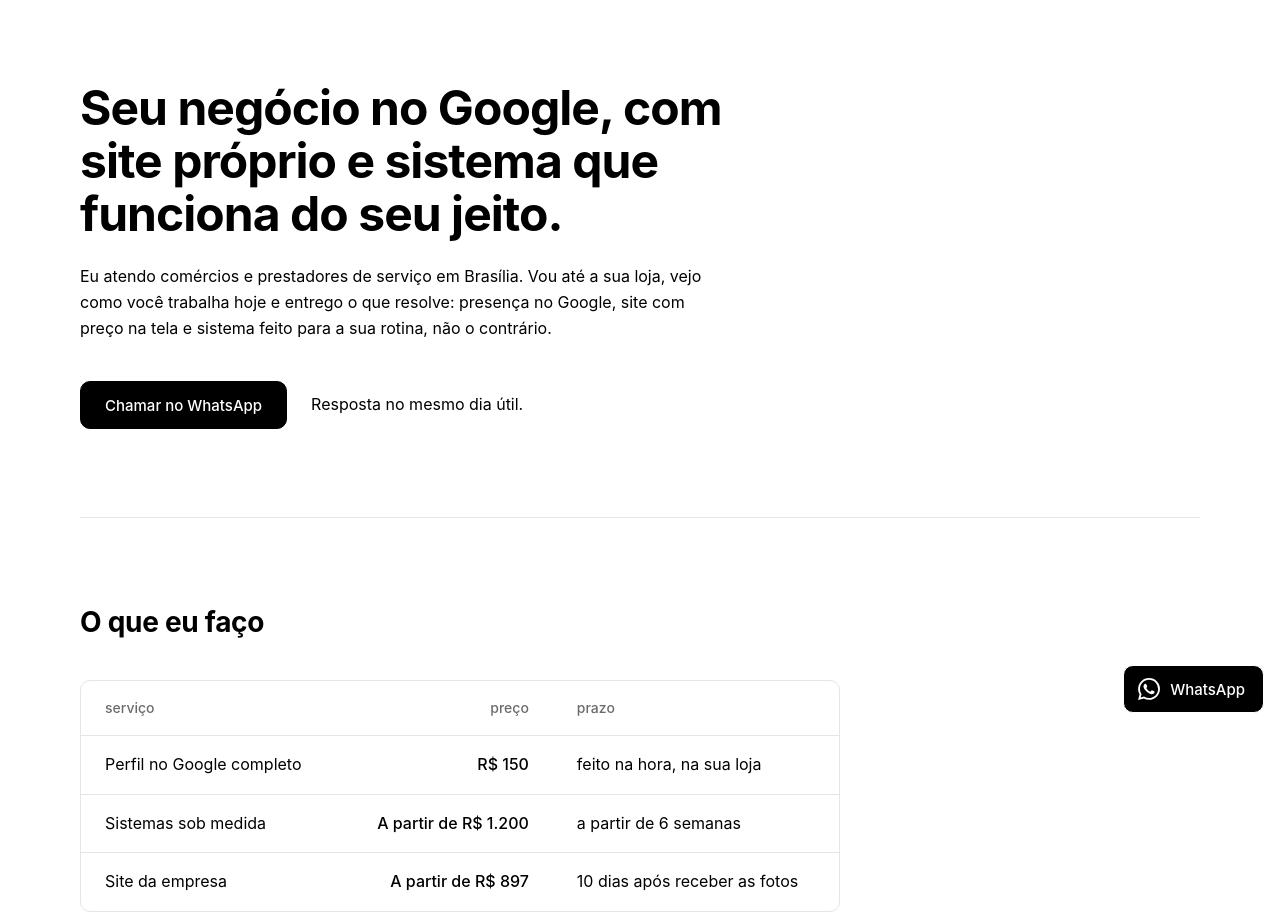
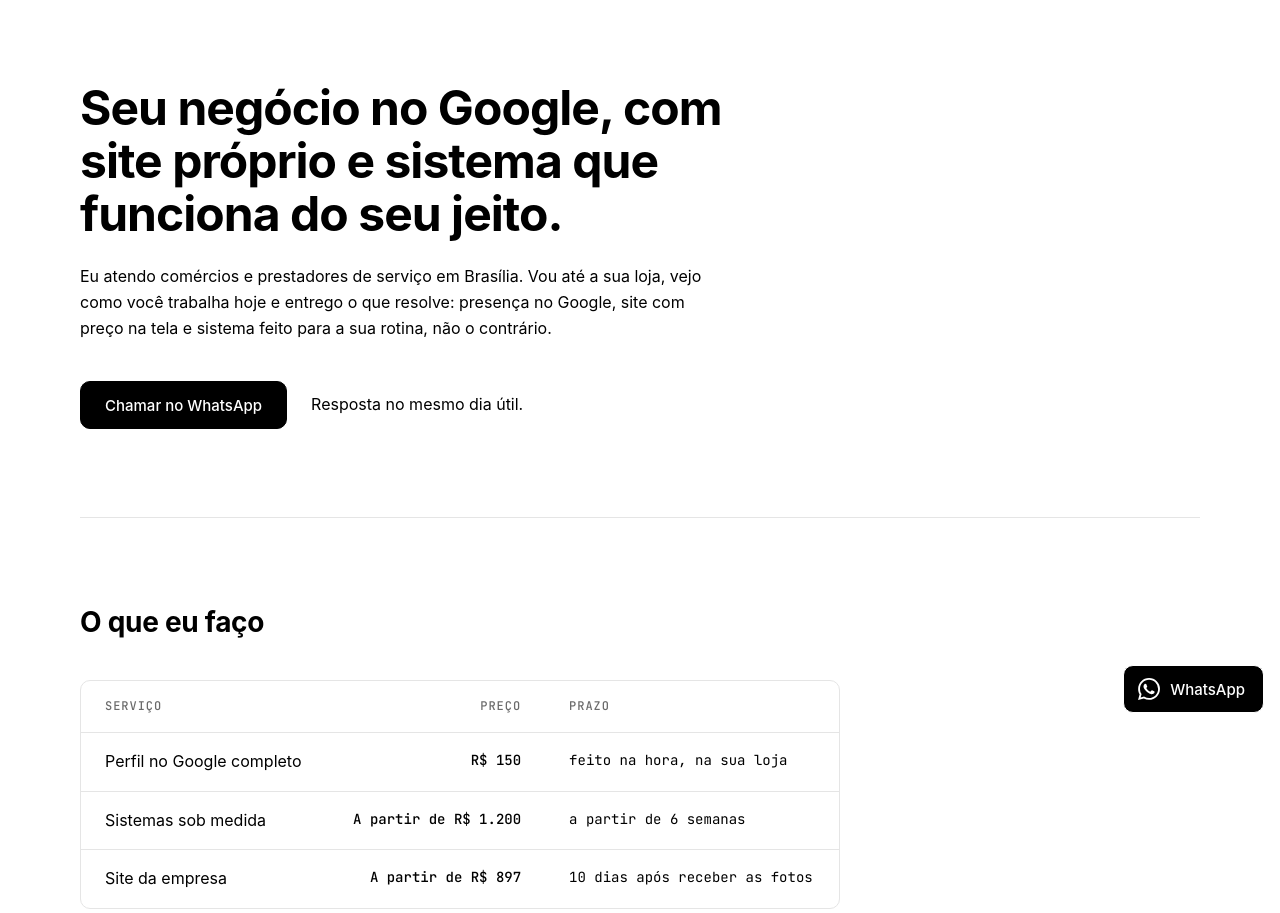
Before and after one commit to ximenesdev/bruno-ximenes-site, a website: page public/index.html in a window 1280 px wide. Shown: the part 71-984 px from the top of the page. Drawn offline with Linux system fonts and the light colour scheme.

Commit message:
feat: JetBrains Mono em subset próprio como fonte de acento
- 400 e 500 via pyftsubset (ASCII, acentos do português, pontuação
  tipográfica): 5,7 KB por peso, unicode-range espelhando o subset
- token --fonte-mono com ui-monospace na frente (Apple não baixa nada)
- entra só em preços e prazos das tabelas (tabular-nums), nos numerais
  dos passos e nos rótulos de coluna em caixa alta
- classe temporária .teste-mono-total para avaliação pelo console

```diff
--- a/public/css/site.css
+++ b/public/css/site.css
@@ -39,6 +39,27 @@
   src: url("../fonts/poppins-latin-600-normal.woff2") format("woff2");
 }
 
+/* JetBrains Mono, subset próprio (pyftsubset): ASCII, acentos do português e
+   pontuação tipográfica — 149 glifos, ~5,7 KB por peso. Só acento: valores,
+   numerais e rótulos. O unicode-range espelha o subset. */
+@font-face {
+  font-family: "JetBrains Mono";
+  font-style: normal;
+  font-weight: 400;
+  font-display: swap;
+  src: url("../fonts/jetbrains-mono-subset-400-normal.woff2") format("woff2");
+  unicode-range: U+0020-007E, U+00A0, U+00A9, U+00AA, U+00B0, U+00B7, U+00BA, U+00C0-00C3, U+00C7, U+00C9, U+00CA, U+00CD, U+00D3-00D5, U+00D7, U+00DA, U+00DC, U+00E0-00E3, U+00E7, U+00E9, U+00EA, U+00ED, U+00F3-00F5, U+00FA, U+00FC, U+2013, U+2014, U+2018, U+2019, U+201C, U+201D, U+2026;
+}
+
+@font-face {
+  font-family: "JetBrains Mono";
+  font-style: normal;
+  font-weight: 500;
+  font-display: swap;
+  src: url("../fonts/jetbrains-mono-subset-500-normal.woff2") format("woff2");
+  unicode-range: U+0020-007E, U+00A0, U+00A9, U+00AA, U+00B0, U+00B7, U+00BA, U+00C0-00C3, U+00C7, U+00C9, U+00CA, U+00CD, U+00D3-00D5, U+00D7, U+00DA, U+00DC, U+00E0-00E3, U+00E7, U+00E9, U+00EA, U+00ED, U+00F3-00F5, U+00FA, U+00FC, U+2013, U+2014, U+2018, U+2019, U+201C, U+201D, U+2026;
+}
+
 /* --- Tokens ---------------------------------------------------------------- */
 :root {
   /* Cores semânticas — únicas cores literais da folha. */
@@ -51,6 +72,8 @@
   /* Mesma pilha do portfólio: San Francisco nativa em Apple, Inter nos demais. */
   --fonte: -apple-system, BlinkMacSystemFont, "Inter", system-ui, sans-serif;
   --fonte-marca: "Poppins", var(--fonte);
+  /* Mesmo padrão: SF Mono nativa em Apple (nada baixa), JetBrains Mono nos demais. */
+  --fonte-mono: ui-monospace, "JetBrains Mono", monospace;
 
   /* Escala tipográfica (mobile → desktop) */
   --t-display: clamp(2rem, 5.5vw, 3rem);
@@ -61,7 +84,10 @@
   --t-botao: 0.9375rem;
   --t-numeral: clamp(2.75rem, 5.5vw, 4rem);
   --t-marca: 0.875rem;
+  --t-mono: 0.875rem;   /* valores em mono: um degrau abaixo do corpo, a mono é larga */
+  --t-rotulo: 0.75rem;  /* rótulos em caixa alta */
   --tracking-marca: 0.18em;
+  --tracking-rotulo: 0.08em;
 
   /* Espaço (base 8) */
   --s1: 8px;
@@ -544,8 +570,9 @@
 
 .passo__numero {
   min-width: 1.1ch;
+  font-family: var(--fonte-mono);
   font-size: var(--t-numeral);
-  font-weight: 700;
+  font-weight: 500;
   line-height: 0.85;
 }
 
@@ -639,10 +666,22 @@
   border-bottom: 0;
 }
 
+/* Rótulos de coluna: mono, caixa alta, pequenos. */
 .tabela th {
   color: var(--tinta-fraca);
-  font-size: var(--t-small);
+  font-family: var(--fonte-mono);
+  font-size: var(--t-rotulo);
   font-weight: 500;
+  letter-spacing: var(--tracking-rotulo);
+  text-transform: uppercase;
+}
+
+/* Preços e prazos: mono com algarismos tabulares. */
+.tabela__valor,
+.tabela__prazo {
+  font-family: var(--fonte-mono);
+  font-size: var(--t-mono);
+  font-variant-numeric: tabular-nums;
 }
 
 .tabela .tabela__valor {
@@ -830,3 +869,12 @@
   background: var(--papel);
   color: var(--tinta);
 }
+
+/* --- TEMPORÁRIO: avaliação visual da mono ----------------------------------
+   Aplicar pelo console: document.documentElement.classList.add('teste-mono-total')
+   Joga JetBrains Mono no site inteiro (inclusive marca). Não usar em produção;
+   remover esta regra quando a avaliação terminar. */
+html.teste-mono-total,
+html.teste-mono-total * {
+  font-family: "JetBrains Mono", monospace !important;
+}
--- a/public/index.html
+++ b/public/index.html
@@ -105,17 +105,17 @@
           <tr>
             <td>Perfil no Google completo</td>
             <td class="tabela__valor">R$ 150</td>
-            <td>feito na hora, na sua loja</td>
+            <td class="tabela__prazo">feito na hora, na sua loja</td>
           </tr>
           <tr>
             <td>Sistemas sob medida</td>
             <td class="tabela__valor">A partir de R$ 1.200</td>
-            <td>a partir de 6 semanas</td>
+            <td class="tabela__prazo">a partir de 6 semanas</td>
           </tr>
           <tr>
             <td>Site da empresa</td>
             <td class="tabela__valor">A partir de R$ 897</td>
-            <td>10 dias após receber as fotos</td>
+            <td class="tabela__prazo">10 dias após receber as fotos</td>
           </tr>
         </tbody>
       </table>
```
Also changed, not shown: public/fonts/jetbrains-mono-subset-400-normal.woff2 (added), public/fonts/jetbrains-mono-subset-500-normal.woff2 (added).
